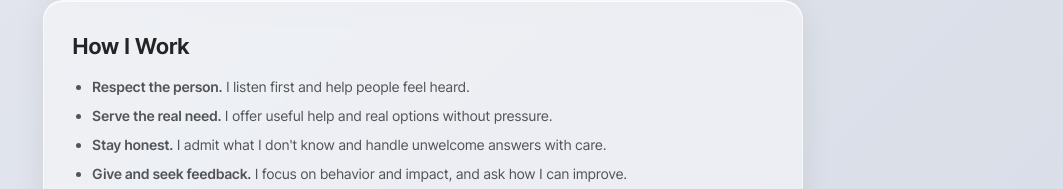
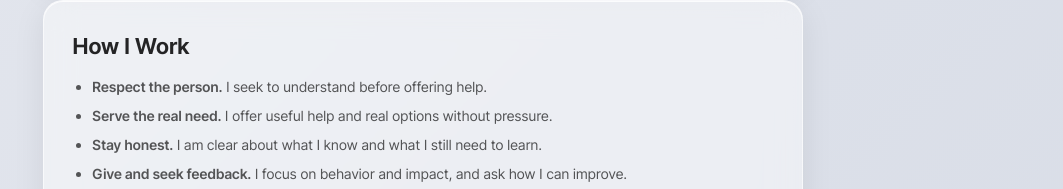
Before and after one commit to soliskit/portfolio, a Next.js app: page / in a window 1280 px wide. Shown: the part 763-952 px from the top of the page, without its empty margins (217-1280 px from the left). Built offline with nearby package versions, Linux system fonts and the light colour scheme.

Commit message:
Refine respect and honesty wording

```diff
--- a/components/HowIWork.js
+++ b/components/HowIWork.js
@@ -6,16 +6,16 @@ export default function HowIWork() {
       <h2>How I Work</h2>
       <ul>
         <li>
-          <strong>Respect the person.</strong> I listen first and help people
-          feel heard.
+          <strong>Respect the person.</strong> I seek to understand before
+          offering help.
         </li>
         <li>
           <strong>Serve the real need.</strong> I offer useful help and real
           options without pressure.
         </li>
         <li>
-          <strong>Stay honest.</strong> I admit what I don&apos;t know and
-          handle unwelcome answers with care.
+          <strong>Stay honest.</strong> I am clear about what I know and what I
+          still need to learn.
         </li>
         <li>
           <strong>Give and seek feedback.</strong> I focus on behavior and
```
